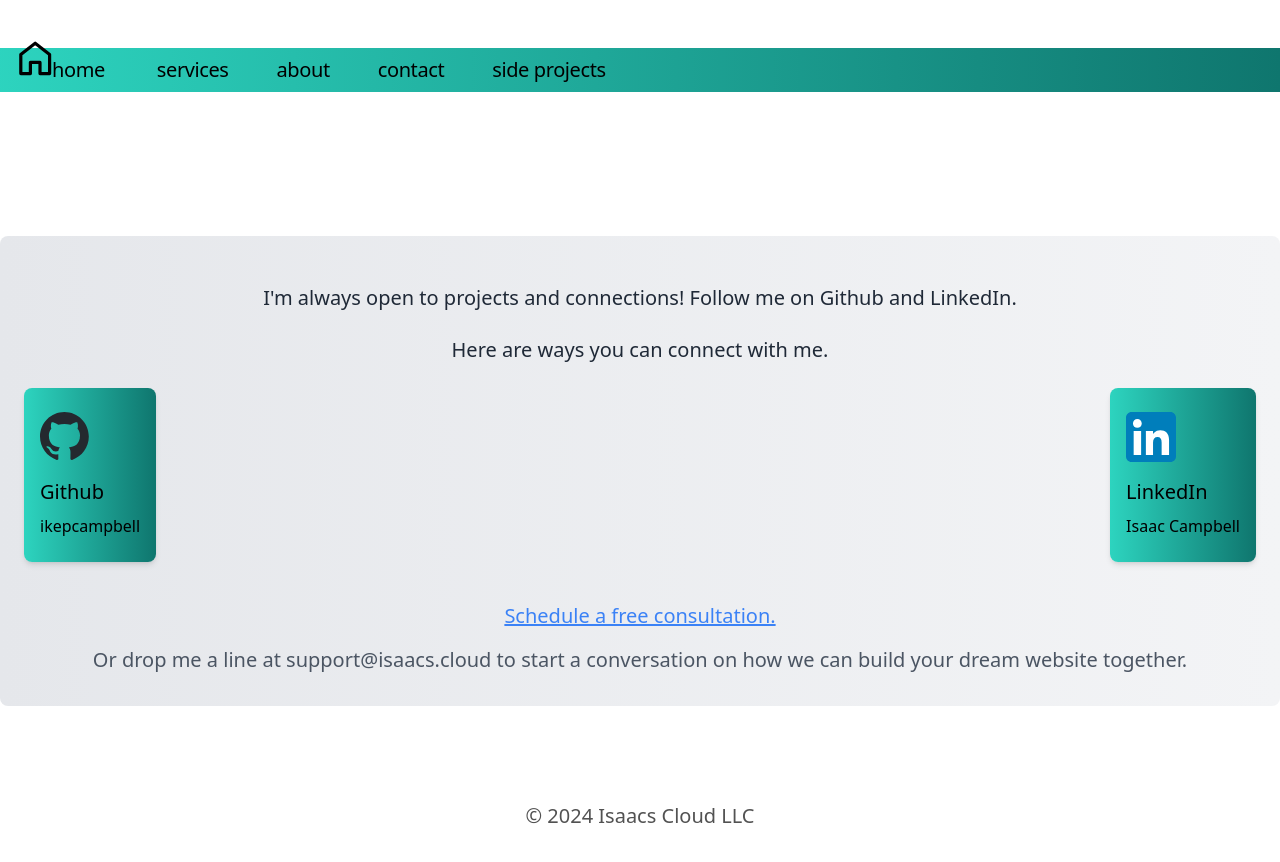
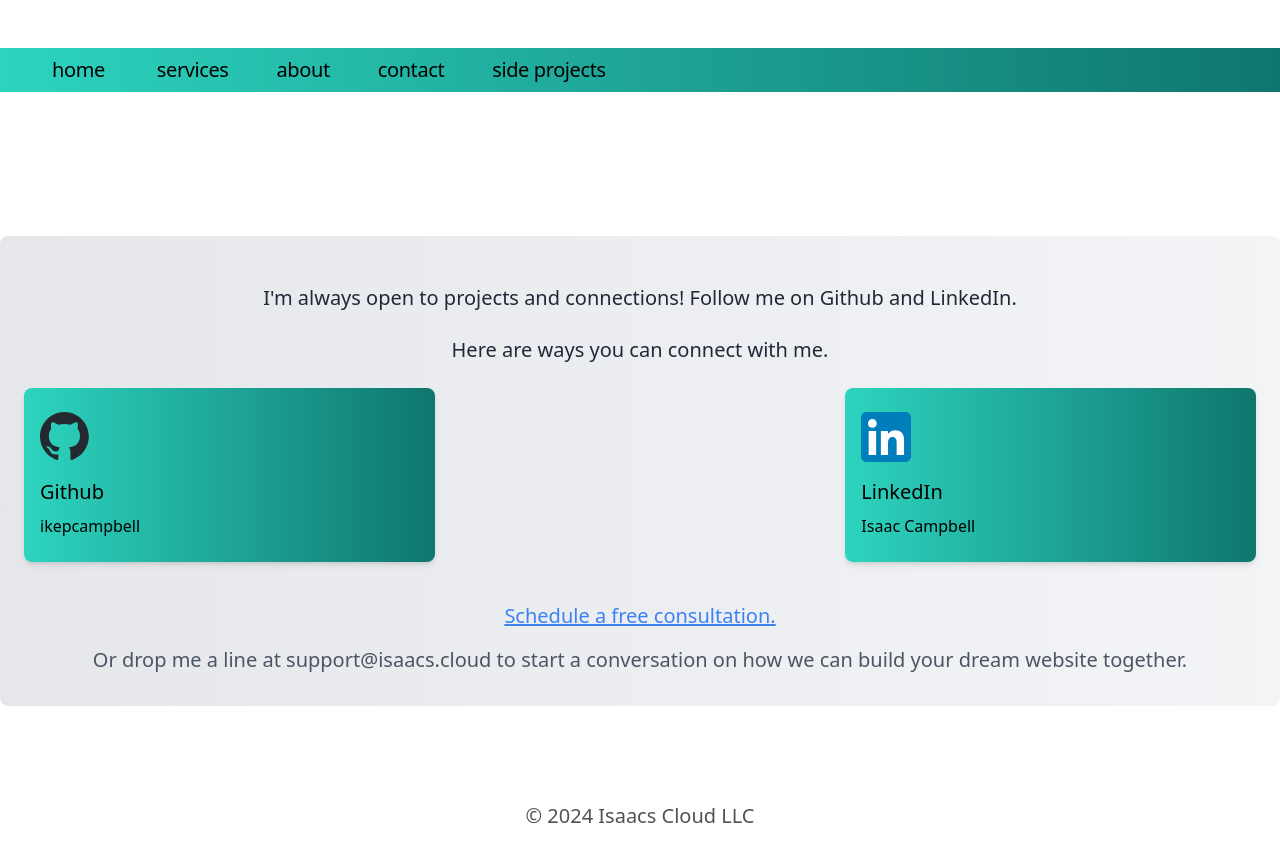
Before and after one commit to IsaacsCloudLLC/ikepcampbell.github.io, a Next.js app: page /contact in a window 1280 px wide. Shown: the top 862 px of the page. Built offline with nearby package versions, Linux system fonts and the light colour scheme.

Commit message:
home screen bug

```diff
--- a/app/components/nav.tsx
+++ b/app/components/nav.tsx
@@ -19,7 +19,7 @@ export function Navbar() {
     <aside className="-ml-2  mb-16 tracking-tight">
       <div className="z-50 pt-4">
         <svg
-          className="absolute left-4 top-2 h-12 w-12 text-white-700 cursor-pointer"
+          className="md:hidden lg:hidden absolute left-4 top-2 h-12 w-12 text-white-700 cursor-pointer"
           viewBox="0 0 30 30"
           fill="none"
           xmlns="http://www.w3.org/2000/svg"
--- a/app/contact/page.tsx
+++ b/app/contact/page.tsx
@@ -39,12 +39,12 @@ export default function Page() {
                     Here are ways you can connect with me.
                 </p>
                 <div className="flex flex-col md:flex-row md:justify-between md:items-center p-2">
-                    <a href="https://github.com/IkePCampbell" className="w-full md:w-auto mb-4 md:mb-0 px-4 py-6 rounded-lg shadow-md hover:shadow-lg-hover bg-gradient-to-r from-teal-400 to-teal-700">
+                    <a href="https://github.com/IkePCampbell" className="w-full lg:w-1/3 md:w-auto mb-4 md:mb-0 px-4 py-6 rounded-lg shadow-md hover:shadow-lg-hover bg-gradient-to-r from-teal-400 to-teal-700">
                         <GitHubIconLight />
                         <p className="text-xl font-medium mb-2 mt-4 text-center md:text-left">Github</p>
                         <p className="text-center md:text-left">ikepcampbell</p>
                     </a>
-                    <a href="https://www.linkedin.com/in/isaac-campbell/" className="w-full md:w-auto mb-4 md:mb-0 px-4 py-6 rounded-lg shadow-md hover:shadow-lg-hover bg-gradient-to-r from-teal-400 to-teal-700">
+                    <a href="https://www.linkedin.com/in/isaac-campbell/" className="w-full lg:w-1/3 md:w-auto mb-4 md:mb-0 px-4 py-6 rounded-lg shadow-md hover:shadow-lg-hover bg-gradient-to-r from-teal-400 to-teal-700">
                         <LinkedIn />
                         <p className="text-xl font-medium mb-2 mt-4 text-center md:text-left">LinkedIn</p>
                         <p className="text-center md:text-left">Isaac Campbell</p>
```
